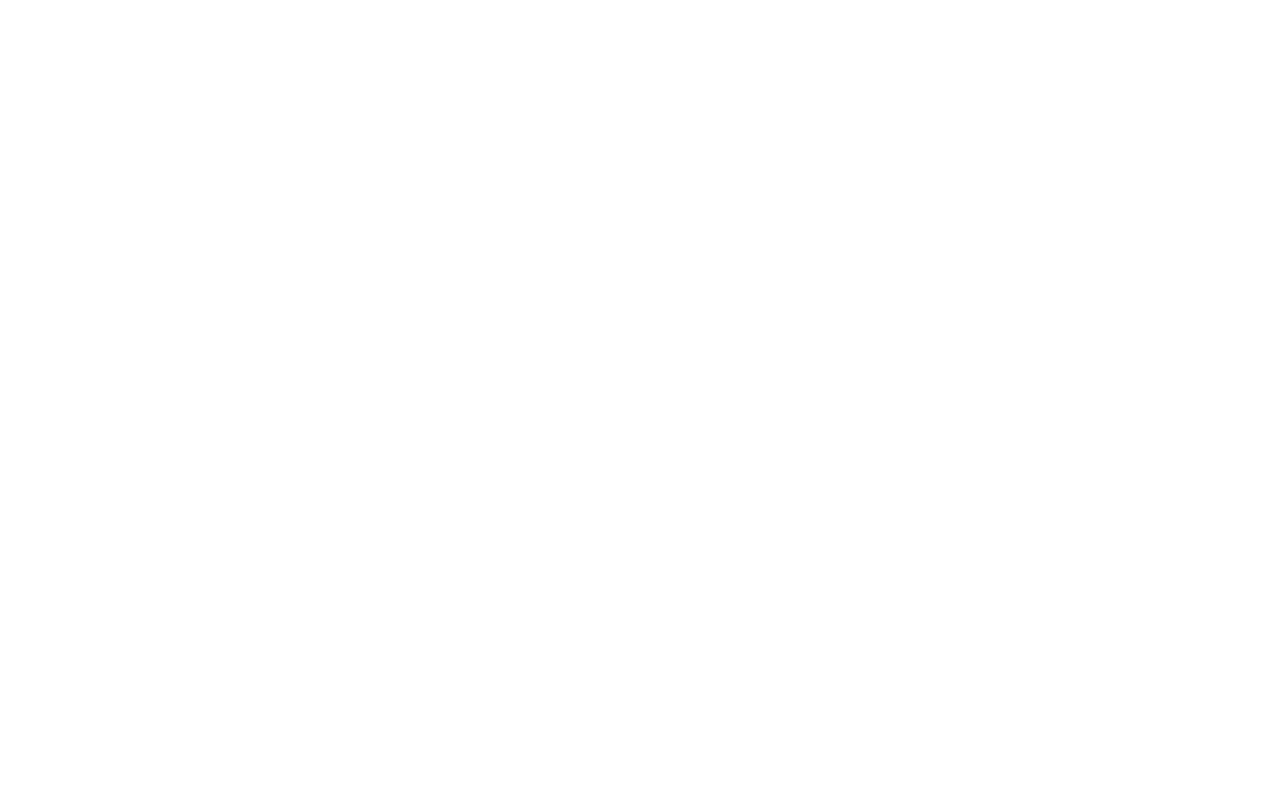
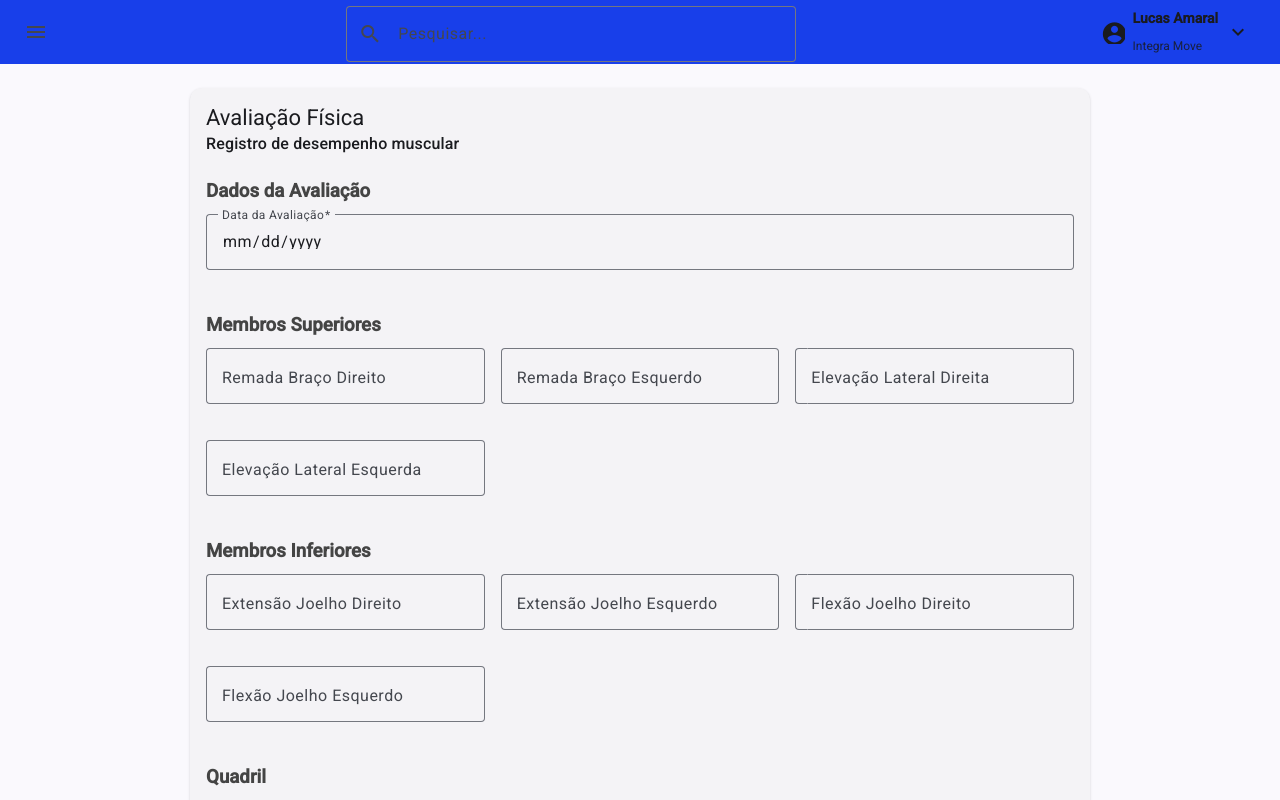
Before and after one commit to devlucasalmd/IntegraMove, an Angular app in the folder frontend/: page /avaliacao in a window 1280 px wide. Before the commit this address led to /. Built offline with nearby package versions, Linux system fonts and the light colour scheme.

Commit message:
feat(Avaliacao): Formulario na page Avaliacao

```diff
--- a/frontend/src/app/app.routes.ts
+++ b/frontend/src/app/app.routes.ts
@@ -1,7 +1,8 @@
 import { Routes } from '@angular/router';
 import { LayoutComponent } from './core/layout/layout.component';
 import { HomePageComponent } from './features/home/pages/home-page.component';
-import { AlunoFormComponent } from './features/alunos/pages/aluno-form.component';
+import { AlunoFormComponent } from './features/alunos/aluno-form.component';
+import { AvaliacaoFormComponent } from './features/avaliacoes/avaliacao-form.component';
 
 export const routes: Routes = [
   {
@@ -9,7 +10,8 @@
     component: LayoutComponent,
     children: [
       { path: '', component: HomePageComponent },
-      { path: 'alunos', component: AlunoFormComponent }
+      { path: 'alunos', component: AlunoFormComponent },
+      { path: 'avaliacao', component: AvaliacaoFormComponent}
     ]
   }
 ];
--- a/frontend/src/app/core/layout/layout.component.html
+++ b/frontend/src/app/core/layout/layout.component.html
@@ -9,7 +9,7 @@
     <mat-nav-list>
       <a mat-list-item [routerLink]="['/']">Início</a>
       <a mat-list-item [routerLink]="['/alunos']">Alunos</a>
-      <a mat-list-item routerLink="/avaliacoes">Avaliações</a>
+      <a mat-list-item [routerLink]="['/avaliacao']">Avaliação</a>
       <a mat-list-item routerLink="/treinos">Treinos</a>
     </mat-nav-list>
 
--- a/frontend/src/app/core/services/aluno.service.ts
+++ b/frontend/src/app/core/services/aluno.service.ts
@@ -1,7 +1,7 @@
 import { Injectable } from '@angular/core';
 import { HttpClient } from '@angular/common/http';
 import { Observable } from 'rxjs';
-import { AlunoRequestDTO } from '../../features/alunos/model/aluno.model';
+import { AlunoRequestDTO } from '../../features/model/aluno.model';
 
 
 @Injectable({
--- a/frontend/src/app/features/alunos/pages/aluno-form.component.ts
+++ b/frontend/src/app/features/alunos/aluno-form.component.ts
@@ -15,7 +15,7 @@
 import { MatDatepickerModule } from '@angular/material/datepicker';
 import { MatNativeDateModule } from '@angular/material/core';
 import { MatCardModule } from '@angular/material/card';
-import { AlunoService } from '../../../core/services/aluno.service';
+import { AlunoService } from '../../core/services/aluno.service';
 import { AlunoRequestDTO } from '../model/aluno.model';
 @Component({
   selector: 'app-aluno-form',
--- /dev/null
+++ b/frontend/src/app/features/avaliacoes/avaliacao-form.component.css
@@ -0,0 +1,25 @@
+.avaliacao-container{
+max-width:900px;
+margin:auto;
+padding:24px;
+}
+
+.form-grid{
+display:grid;
+grid-template-columns:repeat(auto-fit,minmax(250px,1fr));
+gap:16px;
+margin-bottom:24px;
+}
+
+.section-title{
+margin-top:24px;
+margin-bottom:12px;
+font-weight:600;
+color:#444;
+}
+
+.form-actions{
+display:flex;
+gap:12px;
+margin-top:24px;
+}
--- /dev/null
+++ b/frontend/src/app/features/avaliacoes/avaliacao-form.component.html
@@ -0,0 +1,96 @@
+<div class="avaliacao-container">
+  <mat-card>
+    <mat-card-header>
+      <mat-card-title>Avaliação Física</mat-card-title>
+      <mat-card-subtitle>Registro de desempenho muscular</mat-card-subtitle>
+    </mat-card-header>
+
+    <mat-card-content>
+      <form [formGroup]="avaliacaoForm" (ngSubmit)="salvar()">
+
+        <h3 class="section-title">Dados da Avaliação</h3>
+
+        <div class="form-grid">
+          <mat-form-field appearance="outline">
+            <mat-label>Data da Avaliação</mat-label>
+            <input matInput type="date" formControlName="dataAvaliacao" />
+          </mat-form-field>
+        </div>
+
+        <h3 class="section-title">Membros Superiores</h3>
+
+        <div class="form-grid">
+          <mat-form-field appearance="outline">
+            <mat-label>Remada Braço Direito</mat-label>
+            <input matInput type="number" formControlName="remadaBracoD" />
+          </mat-form-field>
+
+          <mat-form-field appearance="outline">
+            <mat-label>Remada Braço Esquerdo</mat-label>
+            <input matInput type="number" formControlName="remadaBracoE" />
+          </mat-form-field>
+
+          <mat-form-field appearance="outline">
+            <mat-label>Elevação Lateral Direita</mat-label>
+            <input matInput type="number" formControlName="elevacaoLatD" />
+          </mat-form-field>
+
+          <mat-form-field appearance="outline">
+            <mat-label>Elevação Lateral Esquerda</mat-label>
+            <input matInput type="number" formControlName="elevacaoLatE" />
+          </mat-form-field>
+        </div>
+
+        <h3 class="section-title">Membros Inferiores</h3>
+
+        <div class="form-grid">
+          <mat-form-field appearance="outline">
+            <mat-label>Extensão Joelho Direito</mat-label>
+            <input matInput type="number" formControlName="extensaoJoelhoD" />
+          </mat-form-field>
+
+          <mat-form-field appearance="outline">
+            <mat-label>Extensão Joelho Esquerdo</mat-label>
+            <input matInput type="number" formControlName="extensaoJoelhoE" />
+          </mat-form-field>
+
+          <mat-form-field appearance="outline">
+            <mat-label>Flexão Joelho Direito</mat-label>
+            <input matInput type="number" formControlName="flexaoJoelhoD" />
+          </mat-form-field>
+
+          <mat-form-field appearance="outline">
+            <mat-label>Flexão Joelho Esquerdo</mat-label>
+            <input matInput type="number" formControlName="flexaoJoelhoE" />
+          </mat-form-field>
+        </div>
+
+        <!-- QUADRIL -->
+
+        <h3 class="section-title">Quadril</h3>
+
+        <div class="form-grid">
+          <mat-form-field appearance="outline">
+            <mat-label>Extensão Quadril Direito</mat-label>
+            <input matInput type="number" formControlName="extensaoQuadrilD" />
+          </mat-form-field>
+
+          <mat-form-field appearance="outline">
+            <mat-label>Extensão Quadril Esquerdo</mat-label>
+            <input matInput type="number" formControlName="extensaoQuadrilE" />
+          </mat-form-field>
+        </div>
+
+        <!-- BOTÕES -->
+
+        <div class="form-actions">
+          <button mat-raised-button color="primary" type="submit">
+            Salvar Avaliação
+          </button>
+
+          <button mat-stroked-button type="button">Cancelar</button>
+        </div>
+      </form>
+    </mat-card-content>
+  </mat-card>
+</div>
--- /dev/null
+++ b/frontend/src/app/features/avaliacoes/avaliacao-form.component.ts
@@ -0,0 +1,78 @@
+import { Component } from '@angular/core';
+import {
+  ReactiveFormsModule,
+  FormBuilder,
+  Validators,
+  FormGroup,
+} from '@angular/forms';
+import { AvaliacaoRequestDTO } from '../model/avaliacao.model';
+import { MatDialogModule, MatDialogRef } from '@angular/material/dialog';
+import { MatFormFieldModule } from '@angular/material/form-field';
+import { MatInputModule } from '@angular/material/input';
+import { MatButtonModule } from '@angular/material/button';
+import { MatSelectModule } from '@angular/material/select';
+import { MatCheckboxModule } from '@angular/material/checkbox';
+import { MatDatepickerModule } from '@angular/material/datepicker';
+import { MatNativeDateModule } from '@angular/material/core';
+import { MatCardModule } from '@angular/material/card';
+
+@Component({
+  selector: 'app-avaliacao-form',
+  standalone: true,
+  imports: [
+    ReactiveFormsModule,
+    MatDialogModule,
+    MatFormFieldModule,
+    MatInputModule,
+    MatButtonModule,
+    MatSelectModule,
+    MatCheckboxModule,
+    MatDatepickerModule,
+    MatNativeDateModule,
+    MatCardModule,
+  ],
+  templateUrl: './avaliacao-form.component.html',
+  styleUrls: ['./avaliacao-form.component.css'],
+})
+export class AvaliacaoFormComponent {
+  avaliacaoForm: FormGroup;
+
+  constructor(private fb: FormBuilder) {
+    this.avaliacaoForm = this.fb.group({
+      dataAvaliacao: ['', Validators.required],
+      remadaBracoD: [null],
+      remadaBracoE: [null],
+
+      elevacaoLatD: [null],
+      elevacaoLatE: [null],
+
+      extensaoJoelhoD: [null],
+      extensaoJoelhoE: [null],
+
+      flexaoJoelhoD: [null],
+      flexaoJoelhoE: [null],
+
+      extensaoQuadrilD: [null],
+      extensaoQuadrilE: [null],
+    });
+  }
+
+  salvar() {
+    if (this.avaliacaoForm.invalid) {
+      return;
+    }
+
+    const formValue = this.avaliacaoForm.getRawValue();
+
+    const avaliacao: AvaliacaoRequestDTO = {
+      ...formValue,
+      dataAvaliacao: this.formatarData(formValue.dataAvaliacao),
+    };
+
+    console.log('Dados enviados:', avaliacao);
+  }
+
+  private formatarData(data: Date): string {
+    return data.toISOString().split('T')[0];
+  }
+}
```
Also changed, not shown: frontend/src/app/features/model/avaliacao.model.ts (added, +18 -0 lines), frontend/src/app/features/alunos/aluno-form.component.css (renamed from frontend/src/app/features/alunos/pages/aluno-form.component.css), frontend/src/app/features/alunos/aluno-form.component.html (renamed from frontend/src/app/features/alunos/pages/aluno-form.component.html), frontend/src/app/features/model/aluno.model.ts (renamed from frontend/src/app/features/alunos/model/aluno.model.ts).
